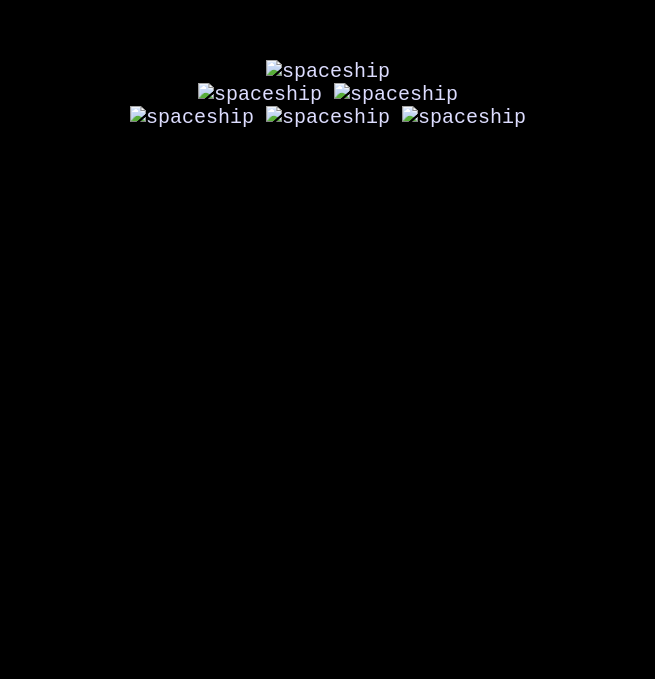
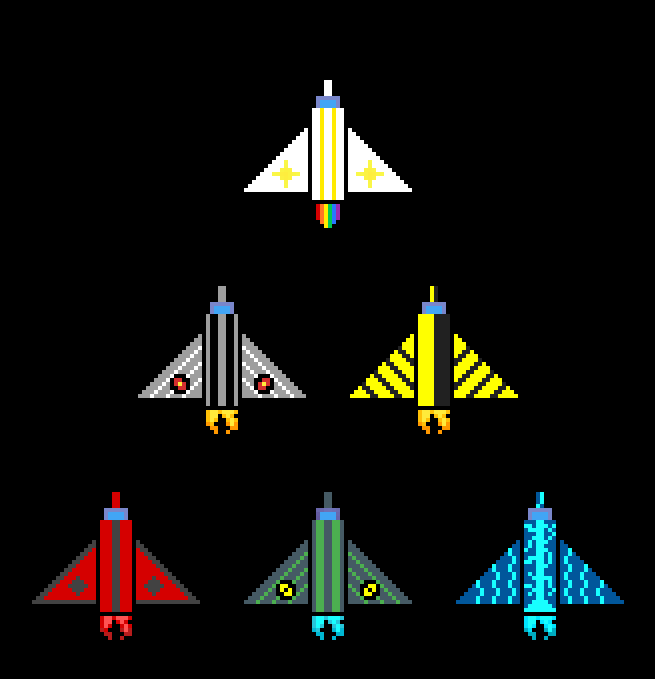
Before and after one commit to luanrivello/my-site, a plain HTML site: page index.html in a window 1280 px wide. Shown: the part 2075-2754 px from the top of the page, without its empty margins (312-967 px from the left). Drawn offline with Linux system fonts and the light colour scheme.

Commit message:
fix paths

```diff
--- a/css/main.css
+++ b/css/main.css
@@ -44,7 +44,7 @@ body{
 /* background */
 #bg{
 	content: "";
-	background-image: url("../_images/starbg.gif");
+	background-image: url("../images/starbg.gif");
 	background-attachment: fixed;
 	height: 100%;
 	width: 100%;
--- a/index.html
+++ b/index.html
@@ -42,24 +42,24 @@
 
 	<div id="fleet" class="heightvh blocks">
 		<div class="row z3">
-			<img id="spaceship6" class="ship" src="_images/ship-fly-rainbow.gif" alt="spaceship">
+			<img id="spaceship6" class="ship" src="images/ship-fly-rainbow.gif" alt="spaceship">
 		</div>
 		<div class="row z3">
-			<img id="spaceship1" class="ship" src="_images/ship-fly-base.gif" alt="spaceship">
-			<img id="spaceship5" class="ship" src="_images/ship-fly-yellow.gif" alt="spaceship">
+			<img id="spaceship1" class="ship" src="images/ship-fly-base.gif" alt="spaceship">
+			<img id="spaceship5" class="ship" src="images/ship-fly-yellow.gif" alt="spaceship">
 		</div>
 		<div class="row z3">
-			<img id="spaceship2" class="ship" src="_images/ship-fly-red.gif" alt="spaceship">
-			<img id="spaceship3" class="ship" src="_images/ship-fly-green.gif" alt="spaceship">
-			<img id="spaceship4" class="ship" src="_images/ship-fly-blue.gif" alt="spaceship">
+			<img id="spaceship2" class="ship" src="images/ship-fly-red.gif" alt="spaceship">
+			<img id="spaceship3" class="ship" src="images/ship-fly-green.gif" alt="spaceship">
+			<img id="spaceship4" class="ship" src="images/ship-fly-blue.gif" alt="spaceship">
 		</div>
 	</div>
 	</div>
 
 	<!--Footer-->
 	<footer id="footer">
-		<a href="https://github.com/luanrivello" target="_blank"><img id="github_imp" class="footerimg" src="_images/github-icon.png" alt="github"></a>
-		<a href="https://www.linkedin.com/in/luanrivello/" target="_blank"><img id="linkedin_img" class="footerimg" src="_images/linkedin-icon.png" alt="linkedin"></a>
+		<a href="https://github.com/luanrivello" target="_blank"><img id="github_imp" class="footerimg" src="images/github-icon.png" alt="github"></a>
+		<a href="https://www.linkedin.com/in/luanrivello/" target="_blank"><img id="linkedin_img" class="footerimg" src="images/linkedin-icon.png" alt="linkedin"></a>
 	</footer>
 
 	<script>
```
Also changed, not shown: base.html (+2 -2 lines), primary-galaxy.html (+2 -2 lines).
